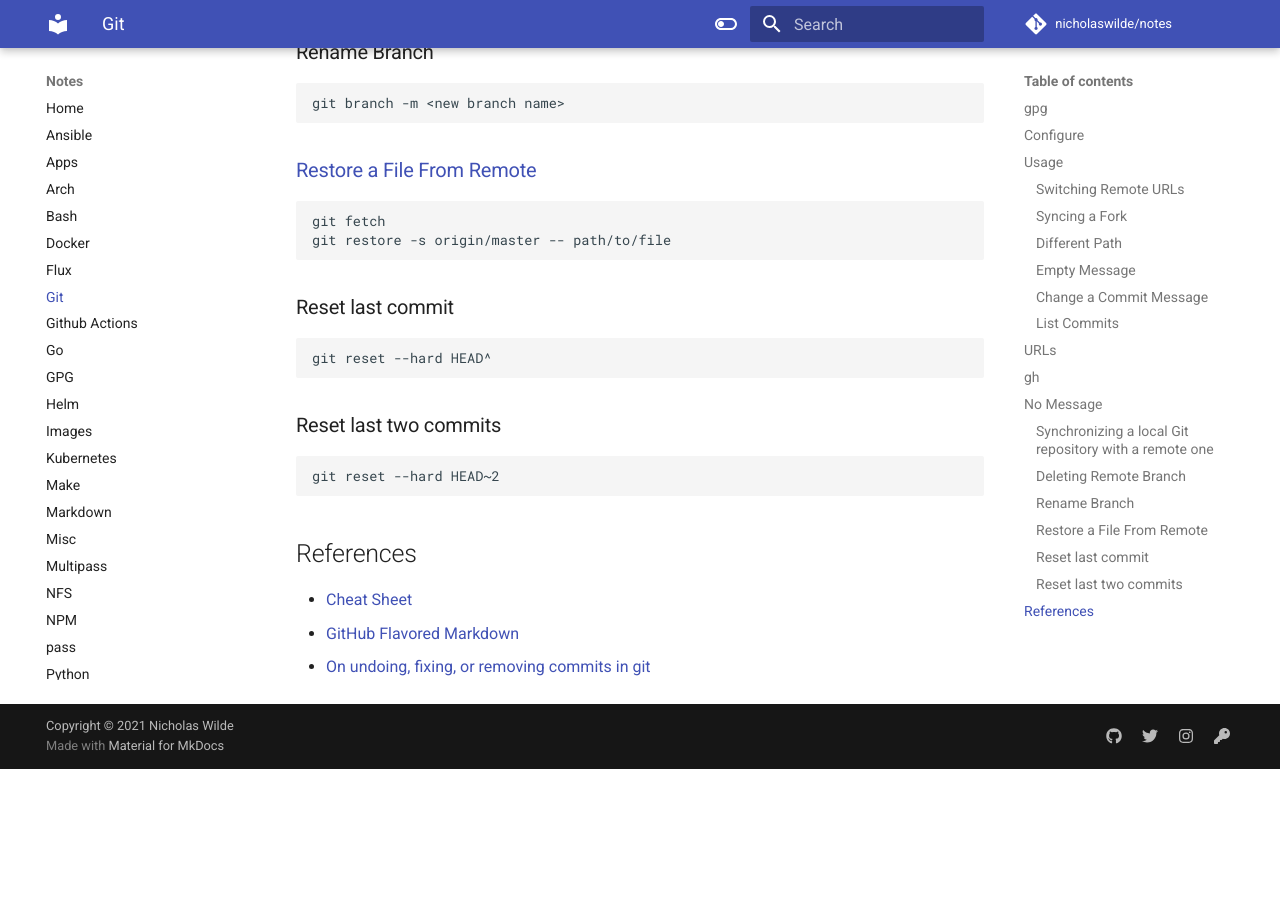
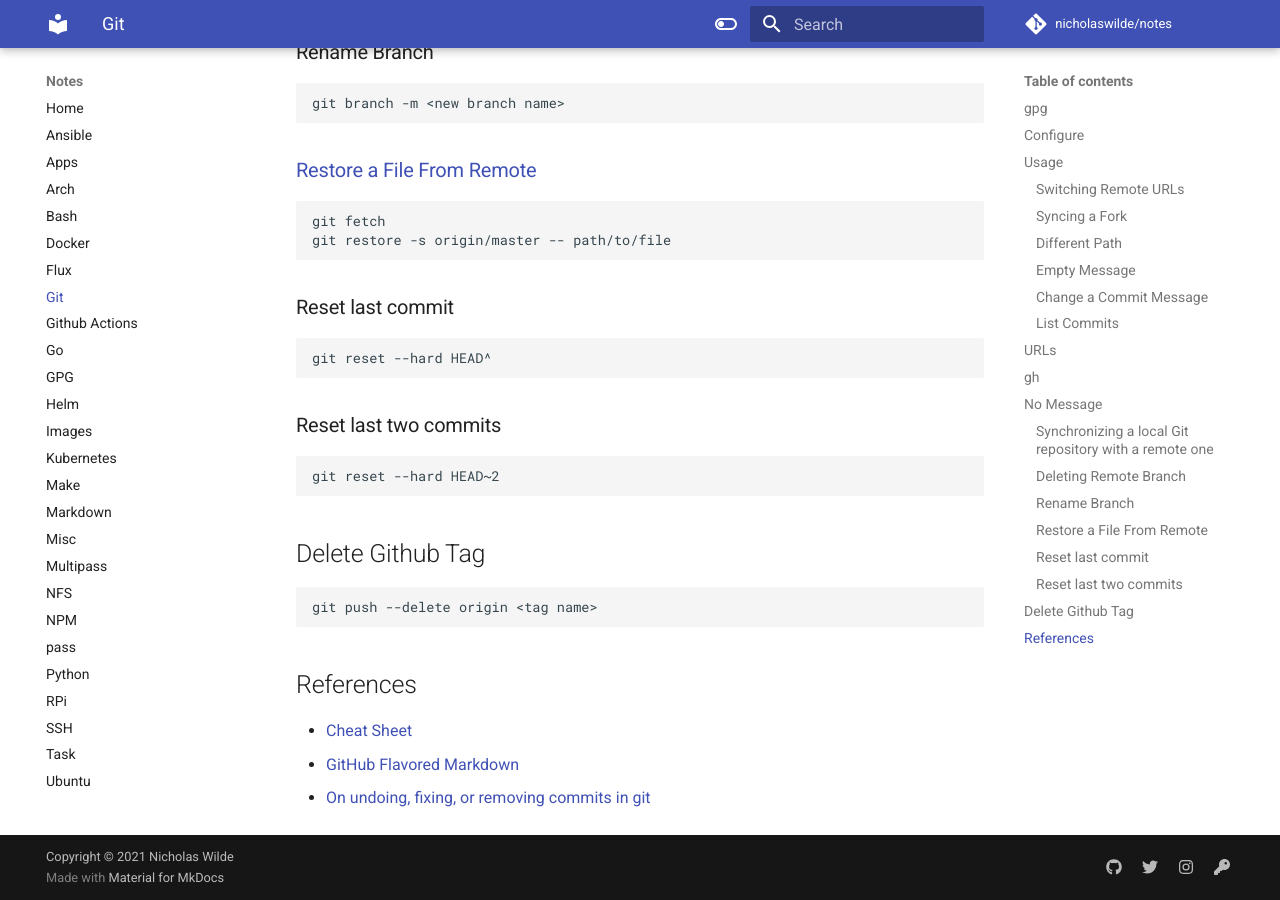
Before and after one commit to nicholaswilde/notes, an MkDocs documentation site: the page built from docs/git.md, in a window 1280 px wide and 900 px high, scrolled down 2233 px. Built offline with MkDocs 1.6.1 and Material for MkDocs 9.7.7, drawn with Linux system fonts in a browser that asks for light colours; comment, search, counter and statistics services are not loaded; before the commit the page ends 3002 px from its top, so only the background shows below that.

Commit message:
Added delete tag
Signed-off-by: Nicholas Wilde <ncwilde43@gmail.com>

````diff
--- a/docs/git.md
+++ b/docs/git.md
@@ -122,6 +122,12 @@ git reset --hard HEAD^
 git reset --hard HEAD~2
 ```
 
+## Delete Github Tag
+
+```shell
+git push --delete origin <tag name>
+```
+
 ## References
 
 * [Cheat Sheet](https://github.com/tiimgreen/github-cheat-sheet)
````
